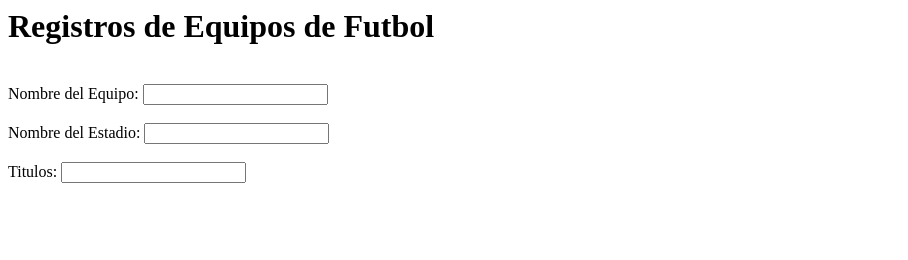
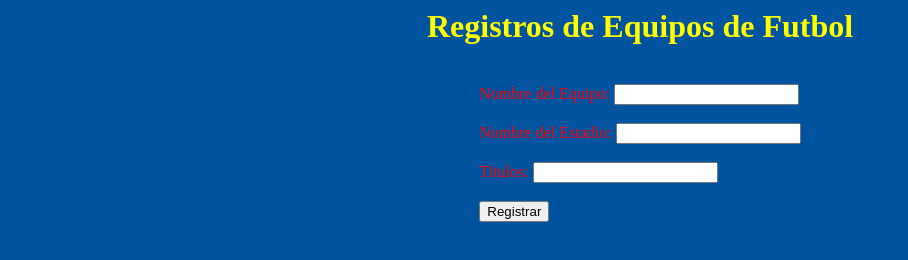
Before and after one commit to joseph21mz/API_REST_NODEJS, a website: page index.html in a window 1280 px wide. Shown: the whole page, without its empty margins (0-908 px from the left). Drawn offline with Linux system fonts and the light colour scheme.

Commit message:
se modifica el html y se agrega estilo

```diff
--- a/index.html
+++ b/index.html
@@ -3,21 +3,27 @@
     <meta charset="UTF-8">
     <meta http-equiv="X-UA-Compatible" content="IE=edge">
     <meta name="viewport" content="width=device-width, initial-scale=1.0">
+    <link href="./style.css" rel="stylesheet" type="text/css">
     <title>Equipos de Futbol</title>
 </head>
 <body>
     <h1>Registros de Equipos de Futbol</h1>
     <br>
-<form action="click" method="post" id="registrodeequipos">
+    <div class="form-central">
+        <form action="./index.js" method="post" autocomplete="off">
 
-    <label>Nombre del Equipo: <input type="text" name="nomEquipo" id="nomEquipo" > </label>
-    <br>
-    <br>
-    <label> Nombre del Estadio: <input type="text" name="nomEstadio" id="nomEstadio"> </label>
-    <br>
-    <br>
-    <label>Titulos: <input type="text" name="titulos" id="titulos"> </label>
+            <label id="idEquipo">Nombre del Equipo: <input type="text" name="nomEquipo" id="nomEquipo" oninput="this.value = this.value.toUpperCase()" > </label>
+            <br>
+            <br>
+            <label> Nombre del Estadio: <input type="text" name="nomEstadio" id="nomEstadio" oninput="this.value = this.value.toUpperCase()"> </label>
+            <br>
+            <br>
+            <label>Titulos: <input type="number" name="titulos" id="titulos" onkeypress="this.value.onlyNumberKey" maxlength="11" size="50%" > </label>
+            <br>
+            <br>
+            <input type="submit" value="Registrar" >
 
-</form>
+        </form>
+    </div>
 </body>
 </html>
--- /dev/null
+++ b/style.css
@@ -0,0 +1,18 @@
+h1{
+    color: yellow;
+    text-align: center;
+
+}
+
+label{
+    color: red;
+}
+
+.form-central{
+    display:flex;
+    justify-content: center;
+
+}
+html {
+    background-color: #00539F;
+  }
```
